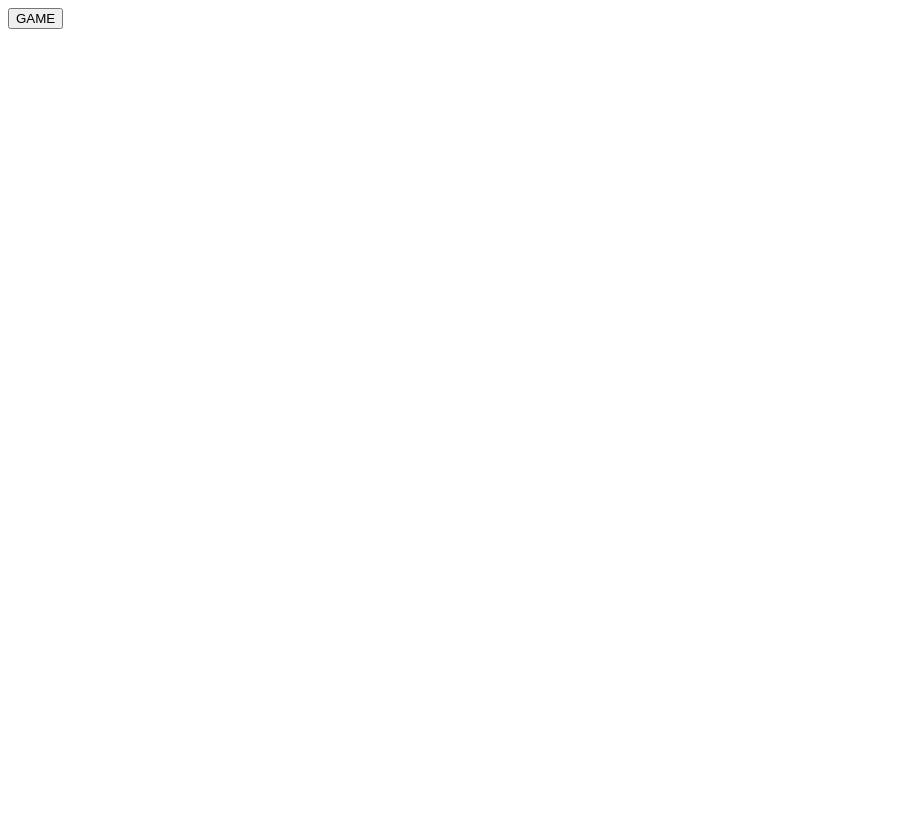
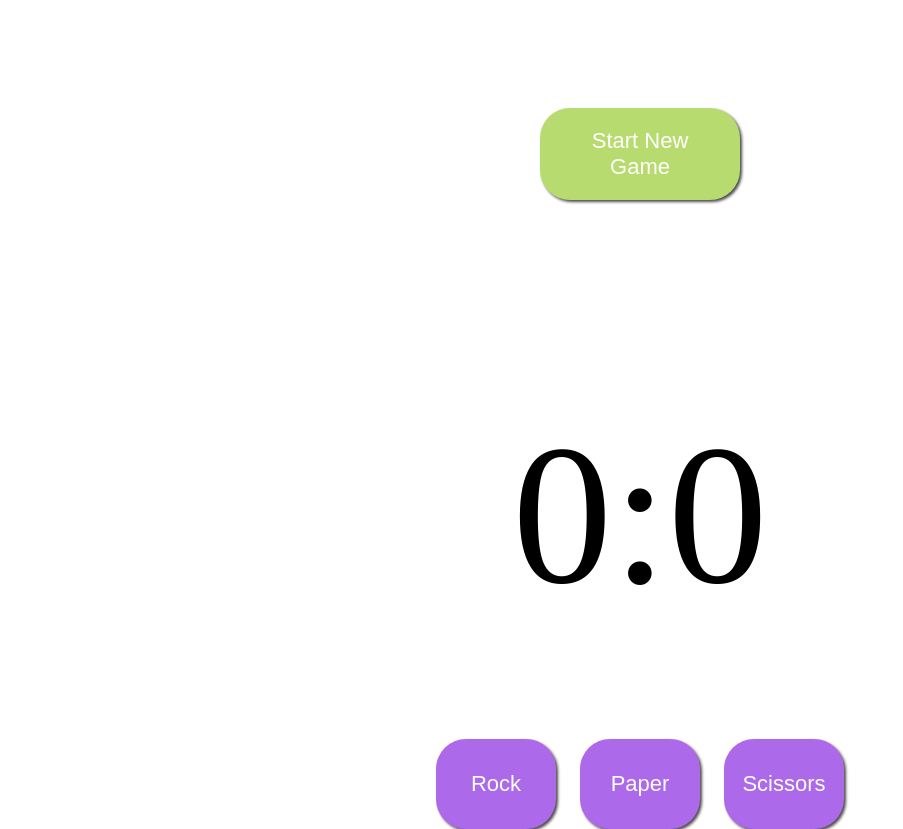
Before and after one commit to SusheendharVijay/Odin, a plain HTML site: page Projects/RockPaperScissors/paper.html in a window 1280 px wide. Shown: the whole page, without its empty margins (0-903 px from the left). Before the commit the page ends 800 px from the top, so only its background shows below. Drawn offline with Linux system fonts and the light colour scheme.

Commit message:
making rock paper scissors dope

```diff
--- a/Projects/RockPaperScissors/paper.css
+++ b/Projects/RockPaperScissors/paper.css
@@ -0,0 +1,42 @@
+.options {
+  text-align: center;
+}
+
+.options button {
+  width: 120px;
+  height: 90px;
+  background-color: blueviolet;
+  opacity: 70%;
+  border-radius: 30px;
+  font-size: 22px;
+  color: white;
+  margin: 10px;
+  position: relative;
+  top: 400px;
+  border: transparent;
+  box-shadow: 2px 2px 3px black;
+}
+.score {
+  text-align: center;
+  font-size: 200px;
+  position: relative;
+  top: 300px;
+}
+
+.game-start {
+  text-align: center;
+  position: relative;
+  top: 100px;
+}
+.game-start #gameStart {
+  width: 200px;
+  height: auto;
+  padding: 20px;
+  background-color: yellowgreen;
+  opacity: 70%;
+  border: transparent;
+  border-radius: 30px;
+  font-size: 22px;
+  color: white;
+  box-shadow: 2px 2px 3px black;
+}
--- a/Projects/RockPaperScissors/paper.html
+++ b/Projects/RockPaperScissors/paper.html
@@ -7,74 +7,17 @@
     <link href="paper.css" rel="stylesheet" />
   </head>
   <body>
-    <button onclick="game()">GAME</button>
-    <script>
-      function computerPlay() {
-        let select = Math.floor(Math.random() * 3);
-        let options = ["rock", "paper", "scissors"];
-        let selection = options[select];
-        return selection;
-      }
-      function playRound(playerSelection, computerSelection) {
-        let result = null;
-
-        playerSelection = playerSelection.toLowerCase();
-        let ps = playerSelection;
-        let cs = computerSelection;
-
-        if (ps === cs) {
-          return "It's a tie play again!";
-        }
-
-        if (
-          (ps == "rock" && cs == "scissors") ||
-          (ps == "paper" && cs == "rock") ||
-          (ps == "scissors" && cs == "paper")
-        ) {
-          result = 1;
-        } else {
-          result = 0;
-        }
-        return result;
-      }
-      function game() {
-        let computerSelection = null;
-        let playerSelection = null;
-        let result = null;
-        let playerScore = 0;
-        let computerScore = 0;
-        for (let i = 0; i < 5; i++) {
-          let computerSelection = computerPlay();
-          let playerSelection = prompt("choose your move");
-          result = playRound(playerSelection, computerSelection);
-          if (typeof result == "string") {
-            console.log("its a tie, play again!");
-            i--;
-            continue;
-          }
-          if (result) {
-            console.log(
-              `You won! ${playerSelection} beats ${computerSelection}.`
-            );
-            playerScore++;
-          } else {
-            console.log(
-              `You lost! ${computerSelection} beats ${playerSelection}.`
-            );
-            computerScore++;
-          }
-          if (playerScore === 3) {
-            console.log("you won the match!");
-            console.log(`Score you:${playerScore}, computer:${computerScore}`);
-
-            break;
-          } else if (computerScore === 3) {
-            console.log("you lost :(");
-            console.log(`Score you:${playerScore}, computer:${computerScore}`);
-            break;
-          }
-        }
-      }
-    </script>
+    <div class="game-start">
+      <button id="gameStart" onclick="game()">Start New Game</button>
+    </div>
+    <div class="score">
+      <span id="playerScore">0</span><span>:</span
+      ><span id="computerScore">0</span>
+    </div>
+    <div class="options">
+      <button>Rock</button>
+      <button>Paper</button>
+      <button>Scissors</button>
+    </div>
   </body>
 </html>
```
